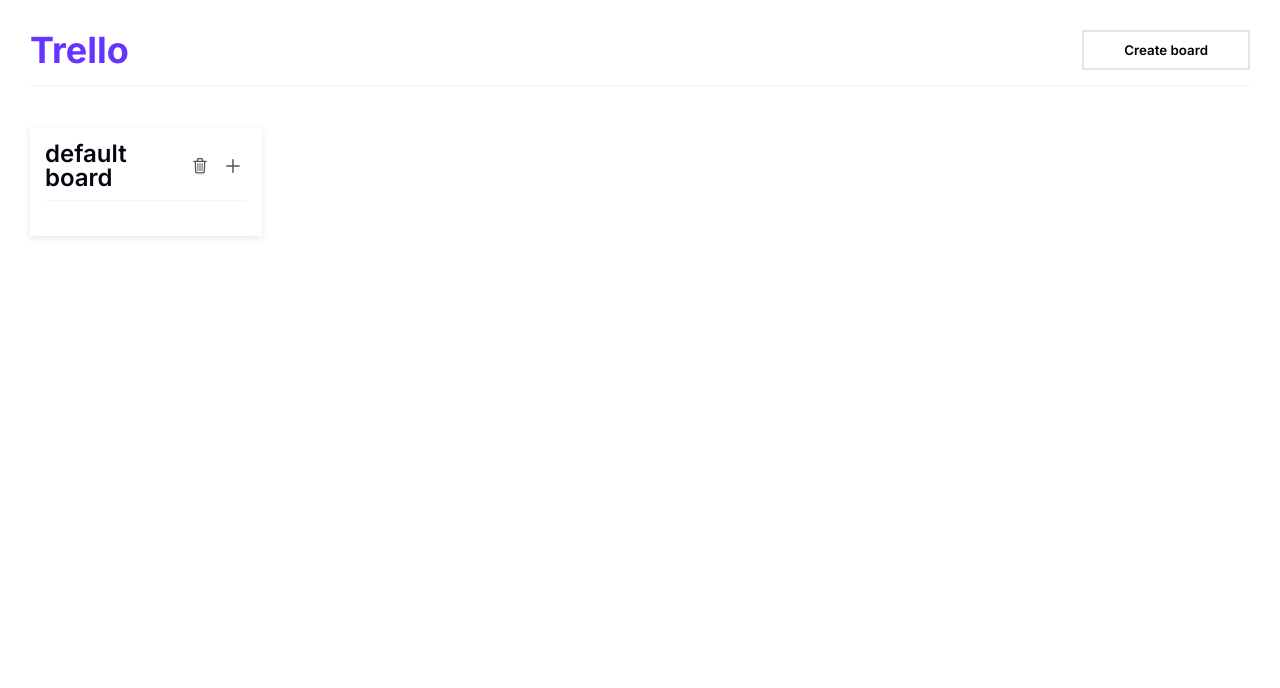
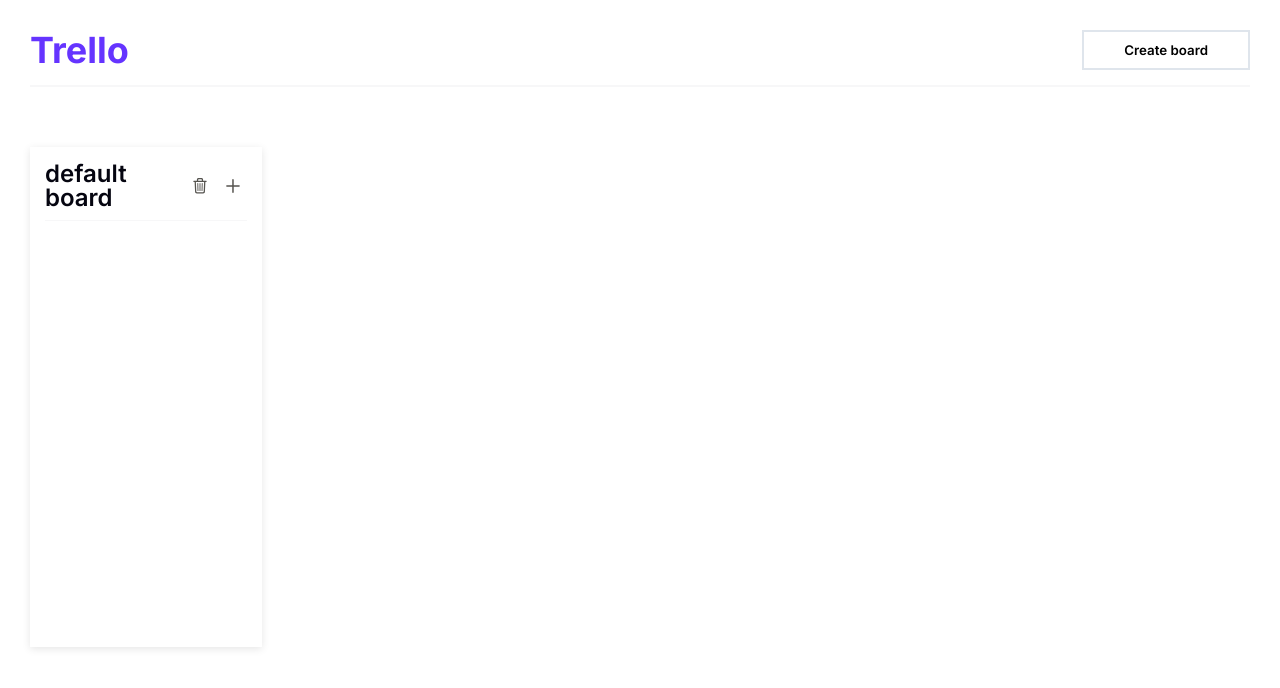
Before and after one commit to tntyyy/react-trello, a React app: page / in a window 1280 px wide. Both pictures are taken after a click on the button "Create board". Shown: the top 688 px of the page. Built offline with nearby package versions, Linux system fonts and the light colour scheme.

Commit message:
fix: boards styles

```diff
--- a/src/components/Board/Board.module.scss
+++ b/src/components/Board/Board.module.scss
@@ -1,4 +1,5 @@
 .board {
+  margin-top: 20px;
   width: 19%;
 
   display: flex;
@@ -7,6 +8,8 @@
 
   padding: 15px;
   box-shadow: var(--shadow);
+  min-height: 500px;
+  max-height: 500px;
 }
 
 .board__header {
@@ -43,4 +46,5 @@
   display: flex;
   flex-direction: column;
   gap: 10px;
+  overflow-y: auto;
 }
--- a/src/index.scss
+++ b/src/index.scss
@@ -47,4 +47,6 @@
   padding: 30px;
   width: 100vw;
   height: 100vh;
+
+  overflow-x: hidden;
 }
--- a/src/pages/MainPage/MainPage.module.scss
+++ b/src/pages/MainPage/MainPage.module.scss
@@ -3,5 +3,6 @@
 
   display: flex;
   align-items: flex-start;
+  flex-wrap: wrap;
   gap: 1%;
 }
```
